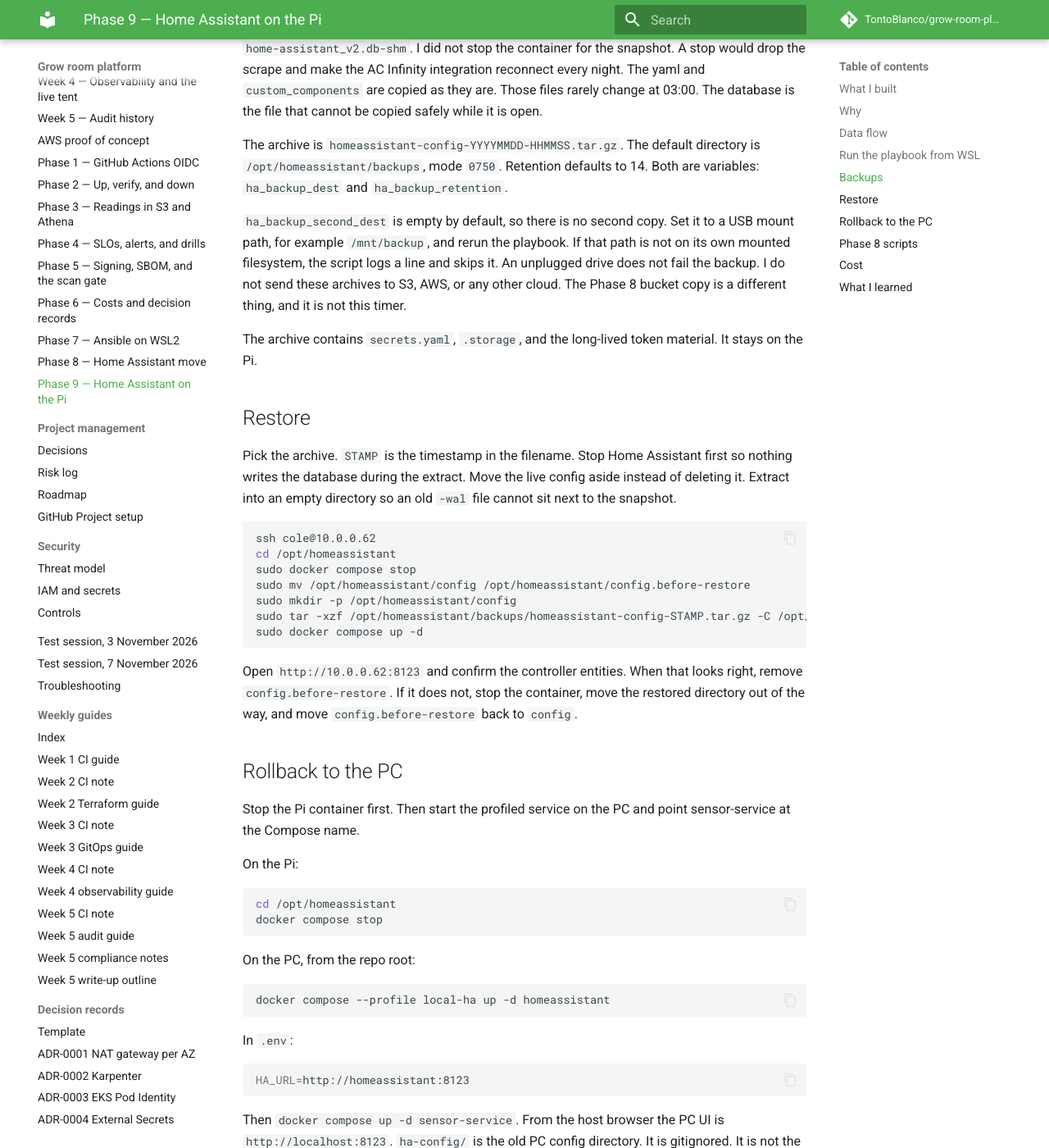
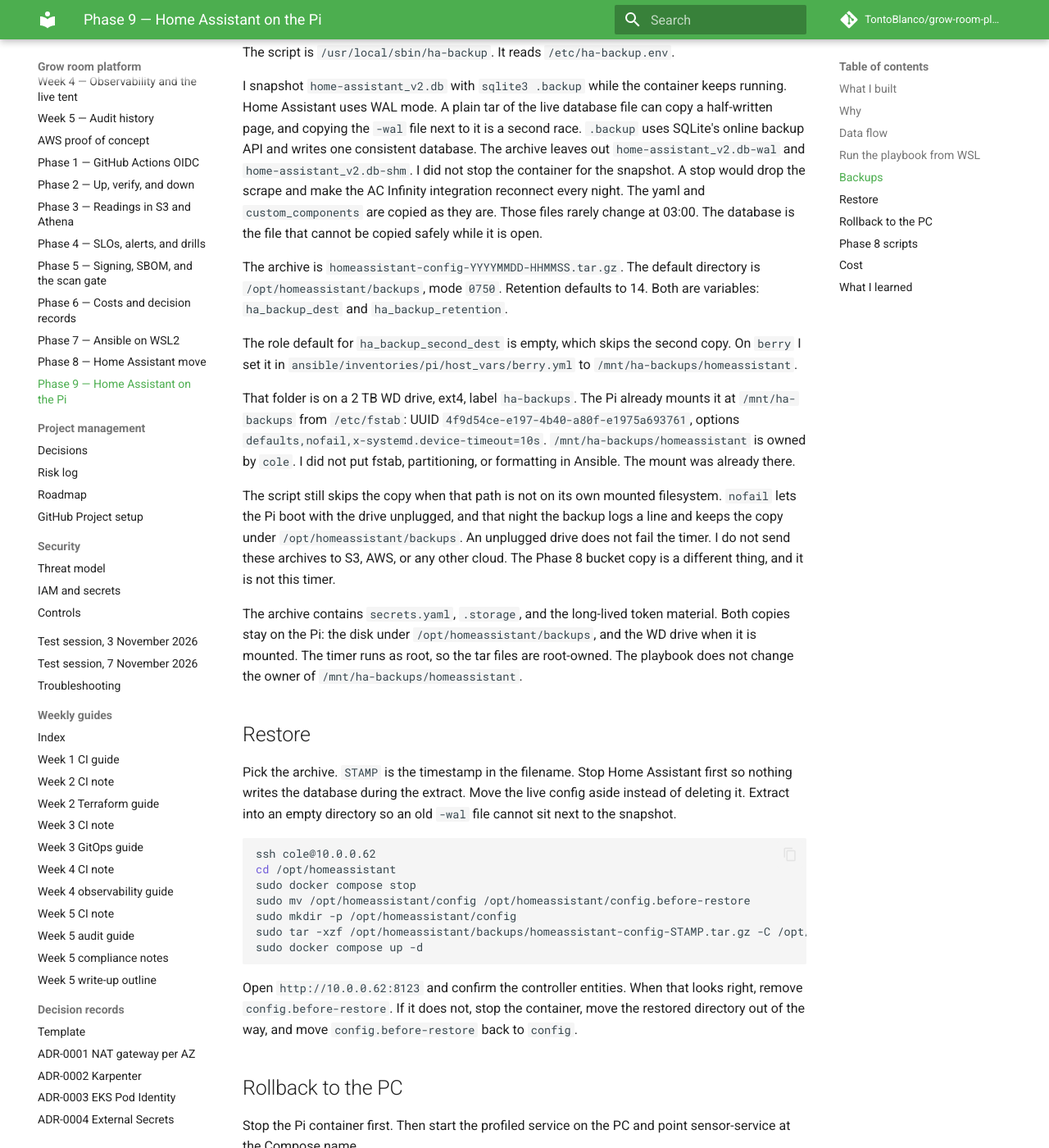
Before and after one commit to TontoBlanco/grow-room-platform, an MkDocs documentation site: the page built from docs/phases/phase-9-pi-edge.md, in a window 1280 px wide and 1400 px high, scrolled down 2819 px. Shown: the whole window at 82% size. Built offline with MkDocs 1.6.1 and Material for MkDocs 9.7.7, drawn with Linux system fonts in a browser that asks for light colours; comment, search, counter and statistics services are not loaded; some of the changed text lies outside the part shown.

Commit message:
Copy berry's nightly Home Assistant backup onto the WD drive.
host_vars sets the second destination to /mnt/ha-backups/homeassistant. The script still skips that path when the drive is not mounted on its own filesystem. Ansible does not touch fstab.

Co-authored-by: TontoBlanco <TontoBlanco@users.noreply.github.com>

````diff
--- a/docs/phases/phase-9-pi-edge.md
+++ b/docs/phases/phase-9-pi-edge.md
@@ -16,6 +16,7 @@ k3d stays on the PC. See [ADR-0011](../adr/0011-k3d-instead-of-a-pi.md) and [ADR
 | Role `docker` | Does nothing when `/usr/bin/docker` is already there. Otherwise installs Engine and the Compose plugin from Docker's Debian apt repository. |
 | Role `homeassistant` | Writes `/opt/homeassistant/docker-compose.yml` and runs `docker compose up`. It does not copy or delete anything under `/opt/homeassistant/config`. |
 | Role `ha_backup` | Script, systemd service, and a timer at 03:00 America/Denver. |
+| USB copy | `host_vars/berry.yml` sets `ha_backup_second_dest` to `/mnt/ha-backups/homeassistant` on the WD drive. |
 | PC Compose | Service `homeassistant` is profile `local-ha`. `docker compose up -d` does not start it. |
 
 The image tag defaults to `ghcr.io/home-assistant/home-assistant:stable`. That is the tag already running on the Pi. `stable` moves when Home Assistant publishes a release. The playbook pulls only when the image is missing, so a second run does not upgrade a container that already has it. To freeze a build I set `homeassistant_image` to a dated tag such as `ghcr.io/home-assistant/home-assistant:2026.11.1`.
@@ -39,6 +40,7 @@ flowchart LR
   CS --> PROM["k3d Prometheus"]
   PLAY["berry.yml"] --> HA
   TIMER["ha-backup.timer 03:00"] --> TAR["/opt/homeassistant/backups"]
+  TIMER --> USB["/mnt/ha-backups/homeassistant"]
 ```
 
 ## Run the playbook from WSL
@@ -74,9 +76,13 @@ I snapshot `home-assistant_v2.db` with `sqlite3 .backup` while the container kee
 
 The archive is `homeassistant-config-YYYYMMDD-HHMMSS.tar.gz`. The default directory is `/opt/homeassistant/backups`, mode `0750`. Retention defaults to 14. Both are variables: `ha_backup_dest` and `ha_backup_retention`.
 
-`ha_backup_second_dest` is empty by default, so there is no second copy. Set it to a USB mount path, for example `/mnt/backup`, and rerun the playbook. If that path is not on its own mounted filesystem, the script logs a line and skips it. An unplugged drive does not fail the backup. I do not send these archives to S3, AWS, or any other cloud. The Phase 8 bucket copy is a different thing, and it is not this timer.
+The role default for `ha_backup_second_dest` is empty, which skips the second copy. On `berry` I set it in `ansible/inventories/pi/host_vars/berry.yml` to `/mnt/ha-backups/homeassistant`.
 
-The archive contains `secrets.yaml`, `.storage`, and the long-lived token material. It stays on the Pi.
+That folder is on a 2 TB WD drive, ext4, label `ha-backups`. The Pi already mounts it at `/mnt/ha-backups` from `/etc/fstab`: UUID `4f9d54ce-e197-4b40-a80f-e1975a693761`, options `defaults,nofail,x-systemd.device-timeout=10s`. `/mnt/ha-backups/homeassistant` is owned by `cole`. I did not put fstab, partitioning, or formatting in Ansible. The mount was already there.
+
+The script still skips the copy when that path is not on its own mounted filesystem. `nofail` lets the Pi boot with the drive unplugged, and that night the backup logs a line and keeps the copy under `/opt/homeassistant/backups`. An unplugged drive does not fail the timer. I do not send these archives to S3, AWS, or any other cloud. The Phase 8 bucket copy is a different thing, and it is not this timer.
+
+The archive contains `secrets.yaml`, `.storage`, and the long-lived token material. Both copies stay on the Pi: the disk under `/opt/homeassistant/backups`, and the WD drive when it is mounted. The timer runs as root, so the tar files are root-owned. The playbook does not change the owner of `/mnt/ha-backups/homeassistant`.
 
 ## Restore
 
````
Also changed, not shown: 3 other files.
